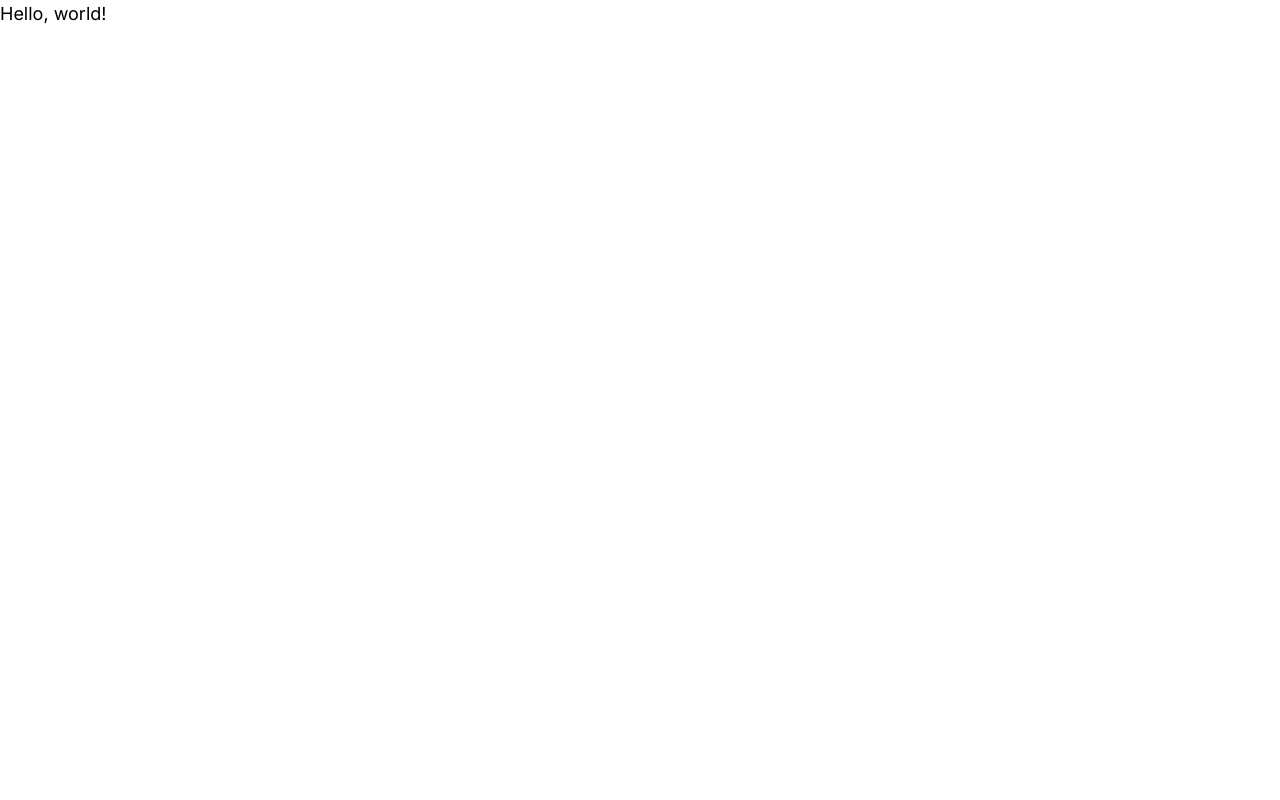
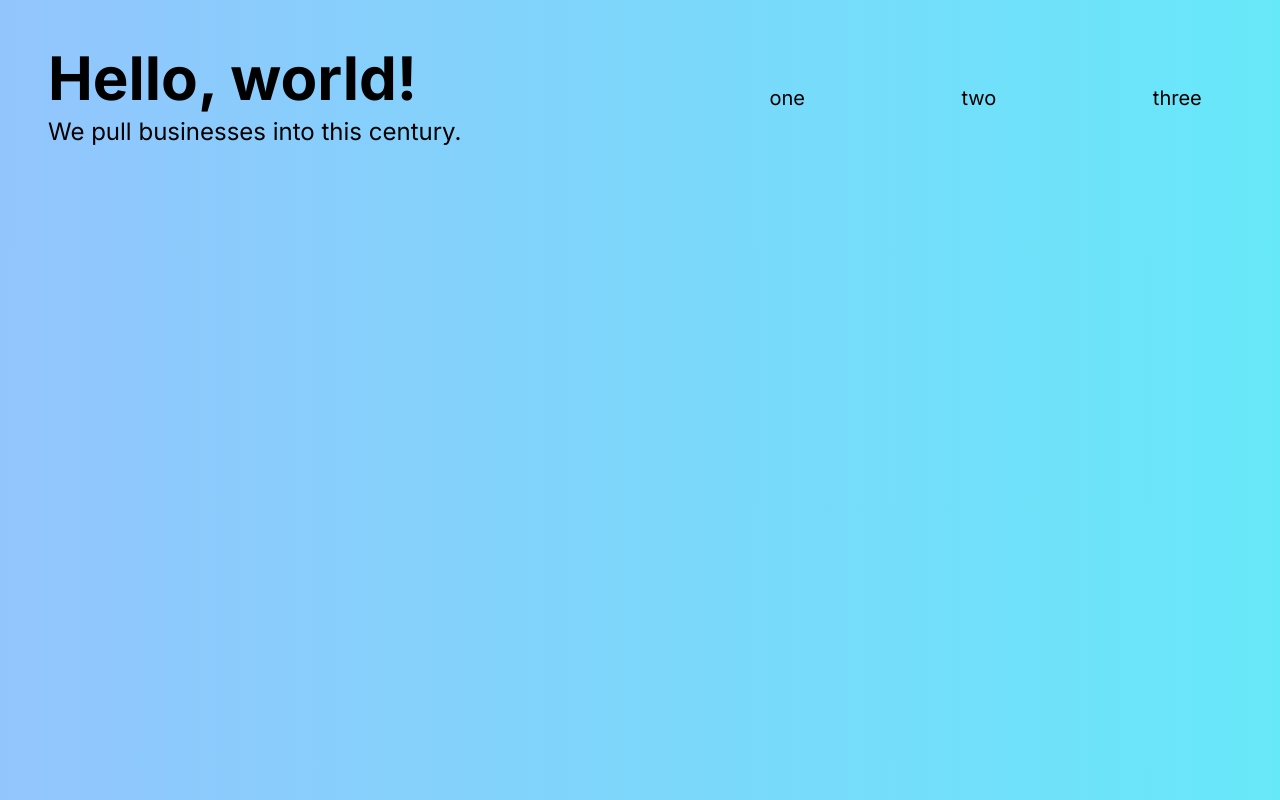
Before and after one commit to aidhan-creative/website, a Next.js app: page / in a window 1280 px wide. Built offline with nearby package versions, Linux system fonts and the light colour scheme.

Commit message:
Update page.tsx

```diff
--- a/app/page.tsx
+++ b/app/page.tsx
@@ -1,7 +1,24 @@
 export default function Home() {
   return (
-    <main>
-      <h1 className="text-lg">Hello, world!</h1>
-    </main>
+    <div className="bg-gradient-to-r from-blue-300 to-cyan-300 min-w-screen min-h-screen">
+      <main className="flex justify-around items-center flex-wrap">
+        <header className="p-12 flex-auto">
+          <h1 className="text-6xl font-bold mb-2">Hello, world!</h1>
+          <p className="text-2xl">We pull businesses into this century.</p>
+        </header>
+
+        <nav className="flex flex-auto align-center justify-around text-xl">
+          <a className="px-12" href="">
+            one
+          </a>
+          <a className="px-12" href="">
+            two
+          </a>
+          <a className="px-12" href="">
+            three
+          </a>
+        </nav>
+      </main>
+    </div>
   );
 }
```
